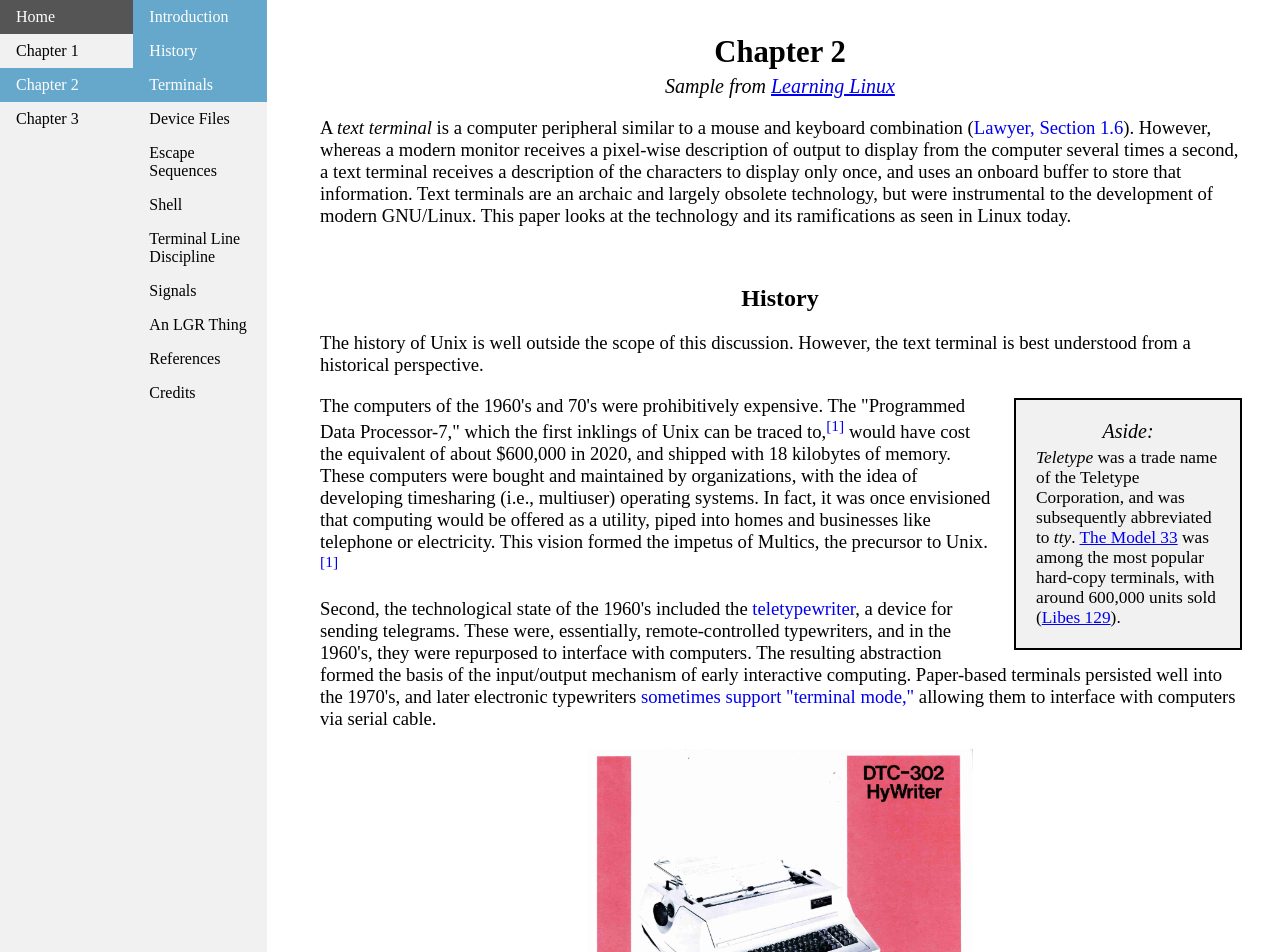
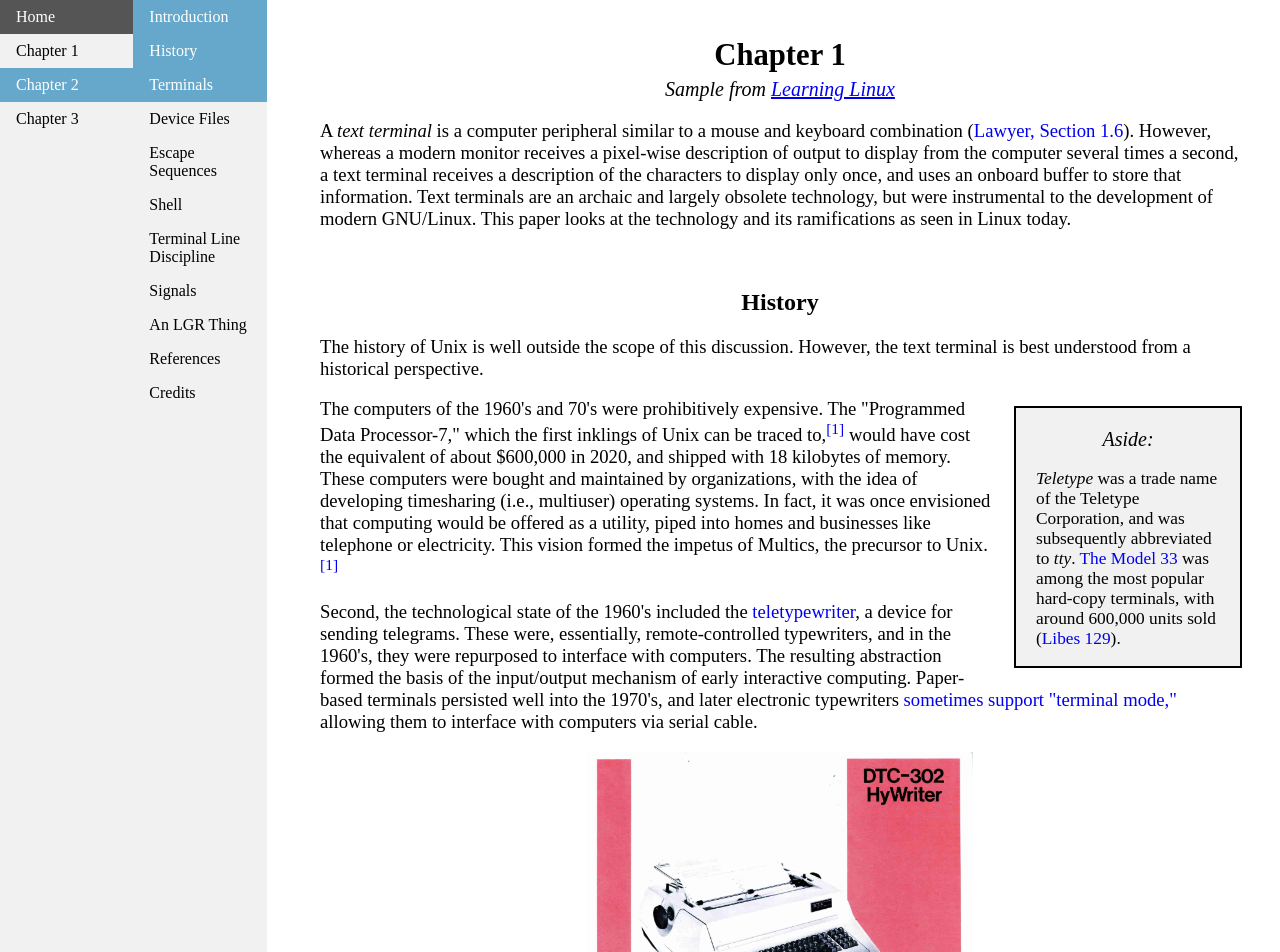
Before and after one commit to josh-59/Book-Like, a Jekyll site: the page built from chapter-2.html, in a window 1280 px wide and 1400 px high. Shown: the top 952 px of the window. Built offline with Jekyll 4.4.1, drawn with Linux system fonts in a browser that asks for light colours.

Commit message:
Refactored css

```diff
--- a/_sass/main.scss
+++ b/_sass/main.scss
@@ -1,54 +1,45 @@
-/* Change --nav-color to personalize */
-
 :root {
 	--nav-color: #66a8cb;
+	--shaded-background: #f1f1f1;
 }
 
 body {
     margin: 0;
 }
 
-.content {
-    padding-top: 10pt;
-    margin-left: 240pt;
-    margin-right: 40px;
-    max-width: 1000px;
-    font-size: 14pt;
+h1, h2, h3, h4 {
+	text-align: center;
+	text-decoration: none;
 }
 
-.content h1 {
-    text-align: center;
+h1 {
     font-size: 23pt;
+	margin-bottom: 5px;
+	margin-top: 25px;
 }
 
-.content h2 {
-    text-align: center;
+h2 {
     font-size: 18pt;
     margin-top: 20pt;
 }
 
-.content h3 {
-    text-align: center;
+h3 {
     font-size: 15pt;
-    text-decoration: none;
     margin-bottom: 0;
 }
 
-.content h4 {
-    text-align: center;
+/* Centered & Italic Header */
+h4 {
     font-size: 15pt;
-    text-decoration: none;
     font-weight: normal;
     font-style: italic;
     margin: 5px;
     margin-top: 0;
 }
 
-.content ul li {
-    padding-top: 5pt;
-}
-
-.content p a {
+/*  In written work and any superscript, no underline. */
+/*	Otherwise, we want underline. */
+.content p a, sup a {
     text-decoration: none;
 }
 
@@ -61,9 +52,10 @@
     margin-left: 10%;
 }
 
+/* Navigation */
 .nav ul {
     list-style-type: none;
-    background-color: #f1f1f1;
+    background-color: var(--shaded-background);
     position: fixed;
     margin: 0;
     padding: 0;
@@ -91,63 +83,79 @@
     color: white;
 }
 
+
+.img-left, .img-right {
+    margin-top: 5px;
+    margin-bottom: 5px;
+}
+
 .img-left {
     float: left;
     margin-right: 20px;
     margin-left: 0;
-    margin-top: 5px;
-    margin-bottom: 5px;
 }
 
 .img-right {
     float: right;
     margin-right: 0;
     margin-left: 20px;
-    margin-top: 5px;
-    margin-bottom: 5px;
 }
 
-.img-ctr {
+.img{
     display: block;
     margin: 0px auto;
+}
+
+/* Uniform background and shading*/
+.aside-left, .aside-right, table, #pro-tip {
+    background-color: var(--shaded-background);
+	outline: 2px solid black;
+}
+
+.aside-left, .aside-right, {
+	width: 20%;
+	margin-top: 10px;
+	margin-bottom: 20px;
+    padding: 20px;
+	padding-bottom: 0;
+    font-size: 13pt;
 }
 
 .aside-right {
     float: right;
     margin-right: 0;
     margin-left: 20px;
-    margin-top: 5px;
-    margin-bottom: 5px;
-    width: 20%;
-    outline: 2px solid black;
-    background-color: #f1f1f1;
-    padding: 20px;
-    font-size: 13pt;
-
 }
 
 .aside-left {
     float: left;
     margin-right: 20px;
     margin-left: 0;
-    margin-top: 5px;
-    margin-bottom: 5px;
-    width: 20%;
-    outline: 2px solid black;
-    background-color: #f1f1f1;
-    padding: 20px;
-    font-size: 13pt;
-
 }
 
-.code {
-    width: inherit;
-    padding-top: 20px;
-    padding-bottom: 20px;
-    padding-left: 10%;
+table {
+	width: 70%;
+	margin: auto;
+}
+
+#pro-tip {
+    width: 50%;
     margin: auto;
-    font-family: 'Roboto Mono', monospace;
-    font-size: 15pt;
+    padding: 0;
+    text-align: center;
+	font-size: 16pt;
+}
+
+/* To facilitate the animated navigation, each section */
+/* is placed in a div of class "content"; this allows */
+/* us to identify the beginning and end of each */
+/* section in a script */
+.content {
+    padding-top: 10pt;
+    margin-left: 240pt;
+    margin-right: 40px;
+    max-width: 1000px;
+    font-size: 14pt;
 }
 
 .content .big-list {
@@ -172,46 +180,41 @@
     height: 600px;
 }
 
-#pro-tip {
-    width: 50%;
+.content .code {
+    width: inherit;
+    padding-top: 20px;
+    padding-bottom: 20px;
+    padding-left: 10%;
     margin: auto;
-    padding: 0;
-    text-align: center;
-    outline: solid;
+    font-family: 'Roboto Mono', monospace;
+    font-size: 15pt;
 }
 
-#nav_home {
-    margin: 0;
-    padding: 0;
-    width: 200pt;
-    overflow: auto;
+.content ul li {
+    padding-top: 5pt;
 }
 
-#nav_bar_1 {
-    margin: 0;
-    padding: 0;
-    width: 100pt;
-    height: 100%;
-    overflow: auto;
+#nav_home, #nav_bar_1, #nav_bar_2 {
+	padding: 0;
+	margin: 0;
+	overflow: auto;
 }
 
+#nav_bar_1, #nav_bar_2 {
+    width: 100pt;
+}
+
+/* Same as nav_bar_1, but shifted right 100pt */
 #nav_bar_2 {
     margin-left: 100pt;
-    padding: 0;
-    width: 100pt;
-    height: 100%;
-    overflow: auto;
 }
 
-#introduction {
-    padding-top: 10px;
+/* Wide nav bar on landing*/
+#nav_home {
+    width: 200pt;
 }
 
-#introduction h1 {
-    margin-bottom: 5px;
-    margin-top: 25px;
-}
-
+/* Shift left */
 #references ol {
     margin-left: 0;
 }
@@ -220,7 +223,3 @@
     text-align: center;
     padding-bottom: 25px;
 }
-
-table {
-	width: 100%;
-}
--- a/chapter-1.html
+++ b/chapter-1.html
@@ -44,9 +44,11 @@
 
 	<div class="aside-right">
 		<h4>Aside:</h4>
+		<p>
 			<i>Teletype</i> was a trade name of the Teletype Corporation, and was subsequently abbreviated to <i>tty</i>.
 			<a href="http://www.pdp8.net/asr33/videos.shtml">The Model 33</a> was among the most popular hard-copy terminals,
 			with around 600,000 units sold (<a href="#references">Libes 129</a>).
+		</p>
 	</div>
 
 	<p>
@@ -587,11 +589,13 @@
 
 			<div class = "aside-left">
 				<h4> Aside: X Window System </h4>
+				<p>
 					The X Window System serves a role roughly analgous to the terminal line discipline:
 					It facilitates the interaction between mouse, keyboard and monitors with application programs,
 					though it exists in user-space rather than kernel-space.
 					It is <i>server</i> it controls system resources,
 					and provides an interface for other programs to interact with<sup><a href="#references">[14]</a></sup>.
+				</p>
 			</div>
 
 			<p>
--- a/chapter-2.html
+++ b/chapter-2.html
@@ -20,7 +20,7 @@
 </div>
 
 <div id="introduction" class="content">
-	<h1>Chapter 2 </h1>
+	<h1>Chapter 1 </h1>
 	<h4>Sample from <em><a href="https://josh-59.github.io/Learning-Linux/">Learning Linux</a></em></h4>
 	<p>
 		A <i>text terminal</i> is a computer peripheral similar to a mouse and keyboard combination
@@ -44,9 +44,11 @@
 
 	<div class="aside-right">
 		<h4>Aside:</h4>
+		<p>
 			<i>Teletype</i> was a trade name of the Teletype Corporation, and was subsequently abbreviated to <i>tty</i>.
 			<a href="http://www.pdp8.net/asr33/videos.shtml">The Model 33</a> was among the most popular hard-copy terminals,
 			with around 600,000 units sold (<a href="#references">Libes 129</a>).
+		</p>
 	</div>
 
 	<p>
@@ -587,11 +589,13 @@
 
 			<div class = "aside-left">
 				<h4> Aside: X Window System </h4>
+				<p>
 					The X Window System serves a role roughly analgous to the terminal line discipline:
 					It facilitates the interaction between mouse, keyboard and monitors with application programs,
 					though it exists in user-space rather than kernel-space.
 					It is <i>server</i> it controls system resources,
 					and provides an interface for other programs to interact with<sup><a href="#references">[14]</a></sup>.
+				</p>
 			</div>
 
 			<p>
--- a/chapter-3.html
+++ b/chapter-3.html
@@ -20,7 +20,7 @@
 </div>
 
 <div id="introduction" class="content">
-	<h1>Chapter 3 </h1>
+	<h1>Chapter 1 </h1>
 	<h4>Sample from <em><a href="https://josh-59.github.io/Learning-Linux/">Learning Linux</a></em></h4>
 	<p>
 		A <i>text terminal</i> is a computer peripheral similar to a mouse and keyboard combination
@@ -44,9 +44,11 @@
 
 	<div class="aside-right">
 		<h4>Aside:</h4>
+		<p>
 			<i>Teletype</i> was a trade name of the Teletype Corporation, and was subsequently abbreviated to <i>tty</i>.
 			<a href="http://www.pdp8.net/asr33/videos.shtml">The Model 33</a> was among the most popular hard-copy terminals,
 			with around 600,000 units sold (<a href="#references">Libes 129</a>).
+		</p>
 	</div>
 
 	<p>
@@ -587,11 +589,13 @@
 
 			<div class = "aside-left">
 				<h4> Aside: X Window System </h4>
+				<p>
 					The X Window System serves a role roughly analgous to the terminal line discipline:
 					It facilitates the interaction between mouse, keyboard and monitors with application programs,
 					though it exists in user-space rather than kernel-space.
 					It is <i>server</i> it controls system resources,
 					and provides an interface for other programs to interact with<sup><a href="#references">[14]</a></sup>.
+				</p>
 			</div>
 
 			<p>
--- a/index.html
+++ b/index.html
@@ -4,7 +4,7 @@
 ---
 
 <div class="content">
-    <h1>Title Page <em>with Italics</em></h1>
+    <h1>Title Page</h1>
     <h4>
         Demo available at <a href="https://josh-59.github.io/Learning-Linux/learning-linux.html"> Learning Linux </a>
     </h4>
```
Lines whose indentation alone changed are shown as unchanged.
